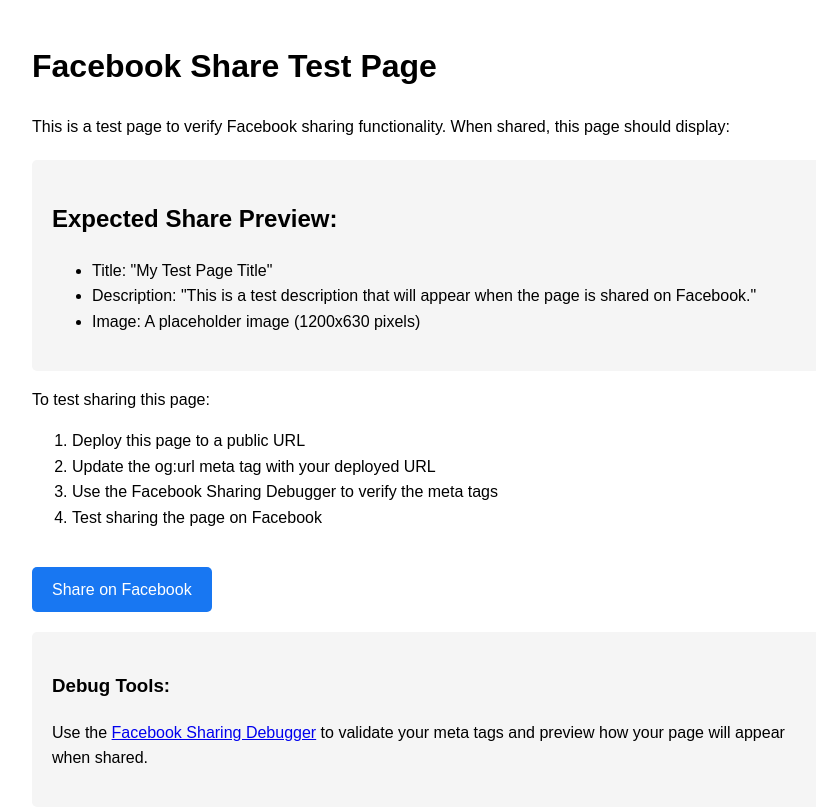
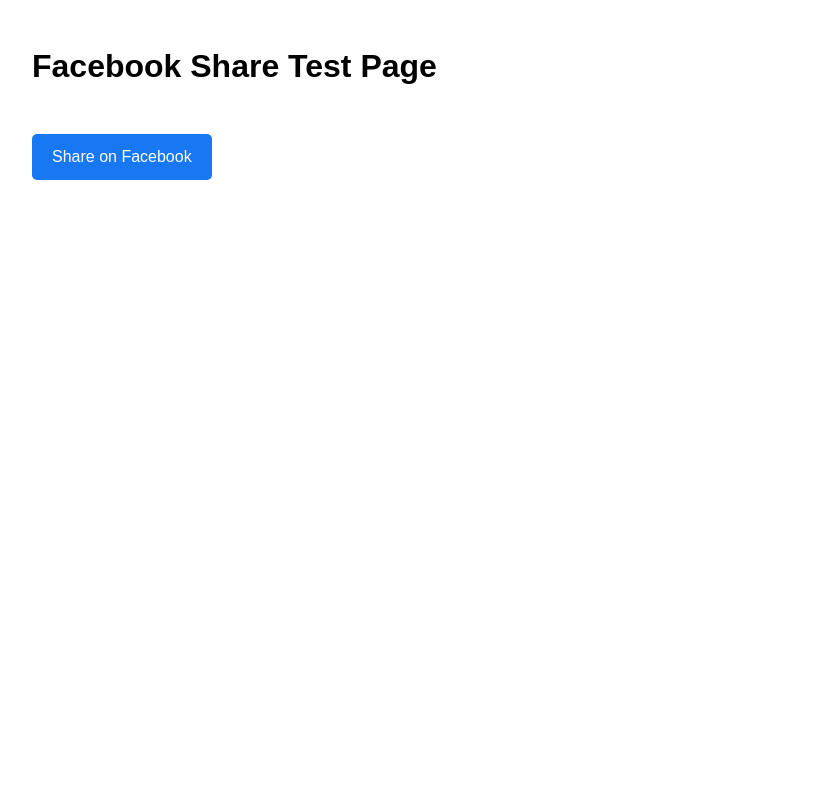
Before and after one commit to Jobnicks/FacebookTest, a plain HTML site: page index.html in a window 1280 px wide. Shown: the whole page, without its empty margins (208-1024 px from the left). Drawn offline with Linux system fonts and the light colour scheme.

Commit message:
Update index.html

```diff
--- a/index.html
+++ b/index.html
@@ -6,8 +6,8 @@
     <title>Facebook Share Test Page</title>
 
     <!-- Essential Open Graph Meta Tags for Facebook -->
-    <meta property="og:title" content="My Test Page Title test from github repository . Pavelka :)" />
-    <meta property="og:description" content="This is a test description that will appear when the page is shared on Facebook. " />
+    <meta property="og:title" content="My Test Page Title" />
+    <meta property="og:description" content="This is a test description that will appear when the page is shared on Facebook." />
     <meta property="og:image" content="https://www.shutterstock.com/image-photo/skyline-los-angeles-during-sunset-260nw-2267998813.jpg" />
     <meta property="og:url" content="https://jobnicks.github.io/FacebookTest/" />
     <meta property="og:type" content="website" />
@@ -40,33 +40,15 @@
 <body>
     <h1>Facebook Share Test Page</h1>
 
-    <p>This is a test page to verify Facebook sharing functionality. When shared, this page should display:</p>
-
-    <div class="meta-info">
-        <h2>Expected Share Preview:</h2>
-        <ul>
-            <li>Title: "My Test Page Title"</li>
-            <li>Description: "This is a test description that will appear when the page is shared on Facebook."</li>
-            <li>Image: A placeholder image (1200x630 pixels)</li>
-        </ul>
-    </div>
-
-    <p>To test sharing this page:</p>
-    <ol>
-        <li>Deploy this page to a public URL</li>
-        <li>Update the og:url meta tag with your deployed URL</li>
-        <li>Use the Facebook Sharing Debugger to verify the meta tags</li>
-        <li>Test sharing the page on Facebook</li>
-    </ol>
 
     <!-- Facebook Share Button -->
     <a href="#" class="share-button" onclick="window.open('https://www.facebook.com/sharer/sharer.php?u=' + encodeURIComponent(window.location.href), 'facebook-share-dialog', 'width=626,height=436'); return false;">
         Share on Facebook
     </a>
 
-    <div class="meta-info">
-        <h3>Debug Tools:</h3>
-        <p>Use the <a href="https://developers.facebook.com/tools/debug/" target="_blank">Facebook Sharing Debugger</a> to validate your meta tags and preview how your page will appear when shared.</p>
-    </div>
+    <!-- <div class="meta-info"> -->
+        <!-- <h3>Debug Tools:</h3> -->
+        <!-- <p>Use the <a href="https://developers.facebook.com/tools/debug/" target="_blank">Facebook Sharing Debugger</a> to validate your meta tags and preview how your page will appear when shared.</p> -->
+    <!-- </div> -->
 </body>
 </html>
```
